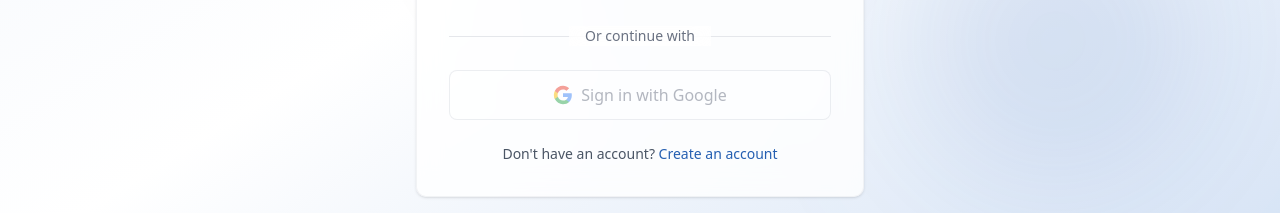
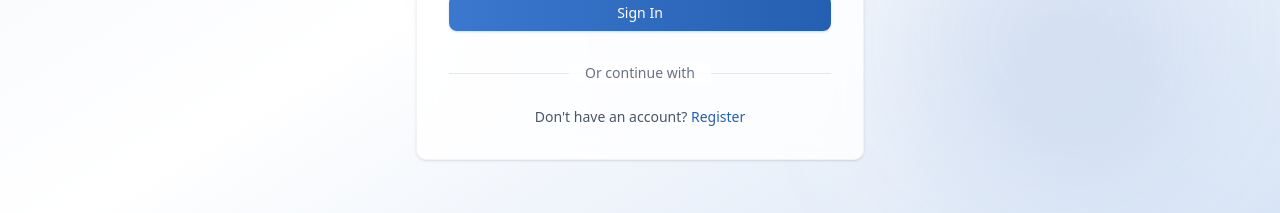
Before and after one commit to jun0tech/micro-tech-frontend, a React (Vite) app: page /login in a window 1280 px wide. Shown: the part 535-748 px from the top of the page. Built offline with nearby package versions, Linux system fonts and the light colour scheme; no server answers.

Commit message:
fix issue in api

```diff
--- a/src/App.tsx
+++ b/src/App.tsx
@@ -10,6 +10,7 @@ import PurchaseRequests from "@/pages/purchase/PurchaseRequests";
 import UserProfile from "@/pages/users/UserProfile";
 import { Navigate, Route, Routes } from "react-router";
 import LayoutWrapper from "./components/common/LayoutWrapper";
+import Register from "./pages/(auth)/register";
 import NotificationsPage from "./pages/management/notifications";
 import { useAuthStatus } from "./services";
 
@@ -19,6 +20,7 @@ function App() {
   return (
     <Routes>
       <Route path="/login" element={<Login />} />
+      <Route path="/register" element={<Register />} />
       {authStatus?.isAuthenticated ? (
         <Route path="/" element={<LayoutWrapper />}>
           <Route index element={<Dashboard />} />
--- a/src/pages/(auth)/login/index.tsx
+++ b/src/pages/(auth)/login/index.tsx
@@ -1,7 +1,7 @@
 import { ControlledCheckbox } from "@/components/form/form-checkbox-field";
 import FormInputField from "@/components/form/form-input-field";
 import { Button } from "@/components/ui/button";
-import { GoogleIcon, LogoIcon } from "@/components/ui/icons";
+import { LogoIcon } from "@/components/ui/icons";
 import { useLogin } from "@/services/auth/useAuth";
 import { zodResolver } from "@hookform/resolvers/zod";
 import { Eye, EyeOff, Mail } from "lucide-react";
@@ -143,7 +143,7 @@ export default function Login() {
               </div>
             </div>
 
-            <div className="mt-6">
+            {/* <div className="mt-6">
               <button
                 type="button"
                 disabled
@@ -152,7 +152,7 @@ export default function Login() {
                 <GoogleIcon />
                 Sign in with Google
               </button>
-            </div>
+            </div> */}
           </div>
 
           <div className="text-center">
@@ -162,7 +162,7 @@ export default function Login() {
                 href="/register"
                 className="font-medium text-blue-600 hover:text-blue-500"
               >
-                Create an account
+                Register
               </a>
             </p>
           </div>
--- a/src/services/api/apiClient.ts
+++ b/src/services/api/apiClient.ts
@@ -5,7 +5,7 @@ import axios, {
 } from "axios";
 
 // API Configuration
-const API_BASE_URL = import.meta.env.VITE_API_BASE_URL;
+const API_BASE_URL = import.meta.env.VITE_API_BASE_URI;
 const API_VERSION = "/api/v1";
 
 // Create axios instance with base configuration
@@ -22,7 +22,6 @@ apiClient.interceptors.request.use(
   (config: InternalAxiosRequestConfig) => {
     // Get token from localStorage or your preferred storage
     const token = localStorage.getItem("authToken");
-
     if (token) {
       config.headers.Authorization = `Bearer ${token}`;
     }
--- a/src/services/auth/authService.ts
+++ b/src/services/auth/authService.ts
@@ -13,7 +13,7 @@ export const authService = {
   async login(credentials: LoginRequest): Promise<LoginResponse | undefined> {
     try {
       const response = await apiClient.post<LoginResponse>(
-        "/auth/login",
+        "/user/login/",
         credentials
       );
       const data = handleApiResponse(response);
```
Also changed, not shown: 1 other file (tests, documents, lock files or other folders).
